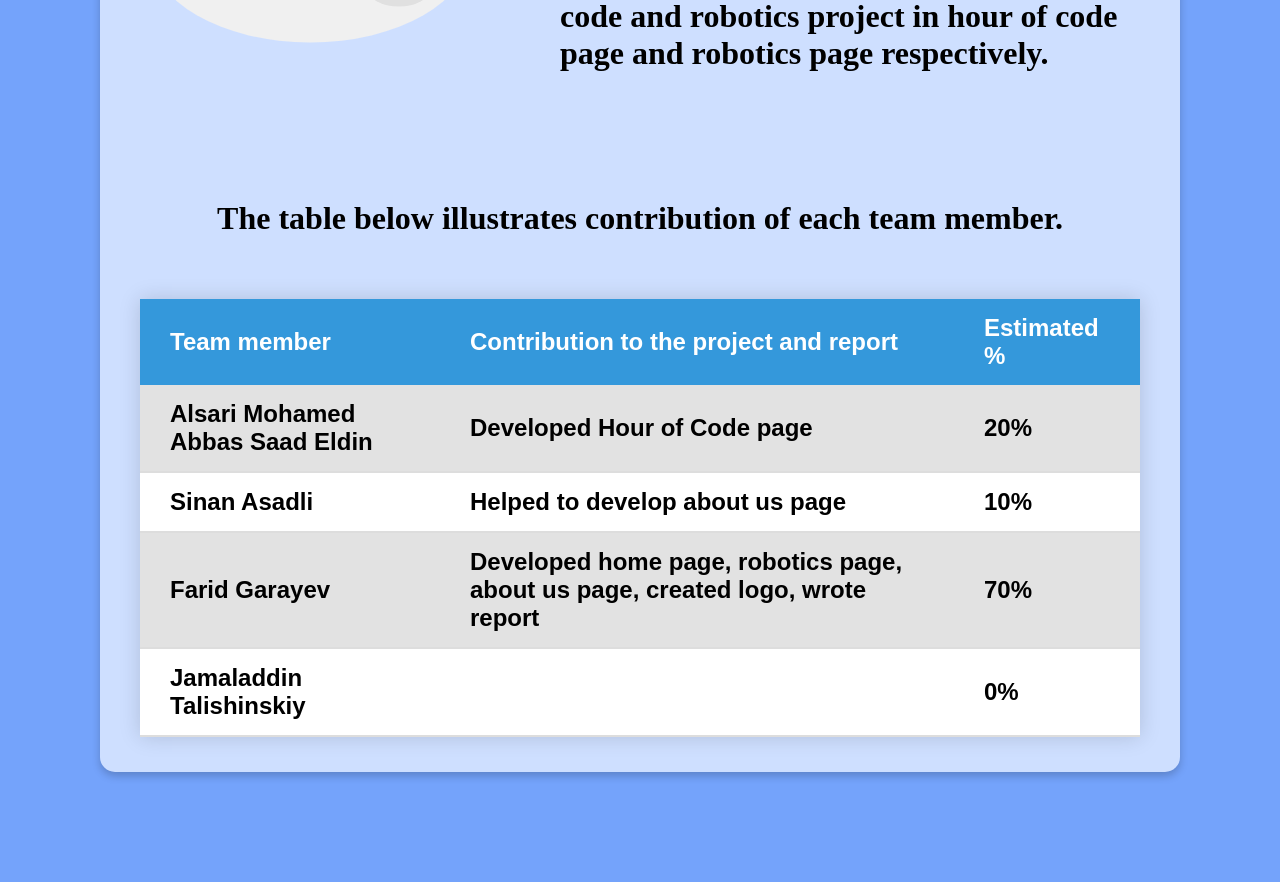
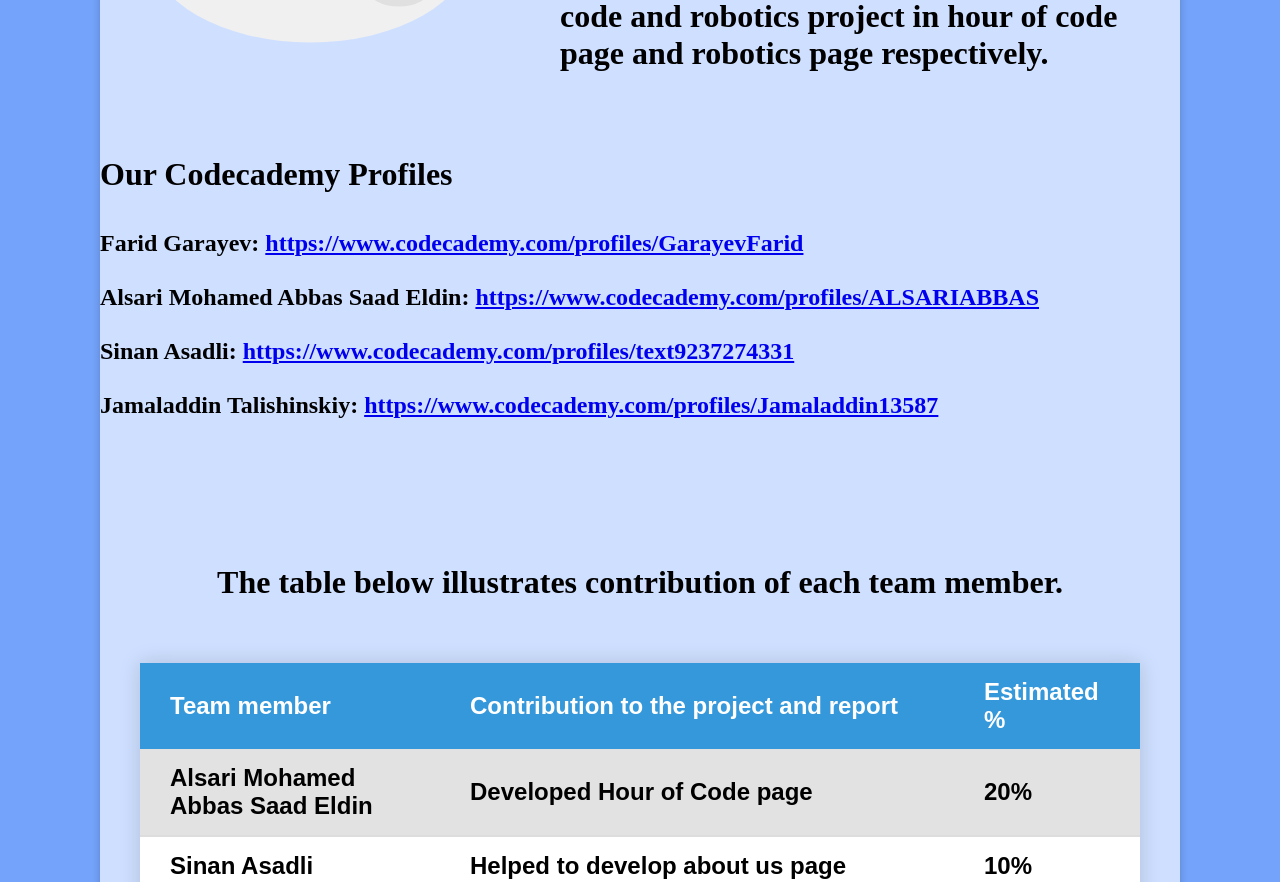
Before and after one commit to garayevfarid12/teamsyntaxwebsiteproject, a plain HTML site: page index.html in a window 1280 px wide. Shown: the part 1826-2708 px from the top of the page. Before the commit the page ends 2638 px from the top, so only its background shows below. Drawn offline with Linux system fonts and the light colour scheme.

Commit message:
Update index.html

```diff
--- a/index.html
+++ b/index.html
@@ -91,6 +91,21 @@
 	</div>
 
 
+	<div class="codecademy">
+	<h1><br><br>Our Codecademy Profiles<br><br></h1>
+
+
+	</div>
+
+
+	<div class="links">
+	<h2>Farid Garayev: <a href="https://www.codecademy.com/profiles/GarayevFarid">https://www.codecademy.com/profiles/GarayevFarid</a><br><br></h2>
+	<h2>Alsari Mohamed Abbas Saad Eldin: <a href="https://www.codecademy.com/profiles/ALSARIABBAS">https://www.codecademy.com/profiles/ALSARIABBAS</a><br><br></h2>
+	<h2>Sinan Asadli: <a href="https://www.codecademy.com/profiles/text9237274331">https://www.codecademy.com/profiles/text9237274331</a><br><br></h2>
+	<h2>Jamaladdin Talishinskiy: <a href="https://www.codecademy.com/profiles/Jamaladdin13587">https://www.codecademy.com/profiles/Jamaladdin13587</a><br><br></h2>
+	</div>
+
+
 	<div class="container">
 
 	<br><br><br><br><br><br>
```
